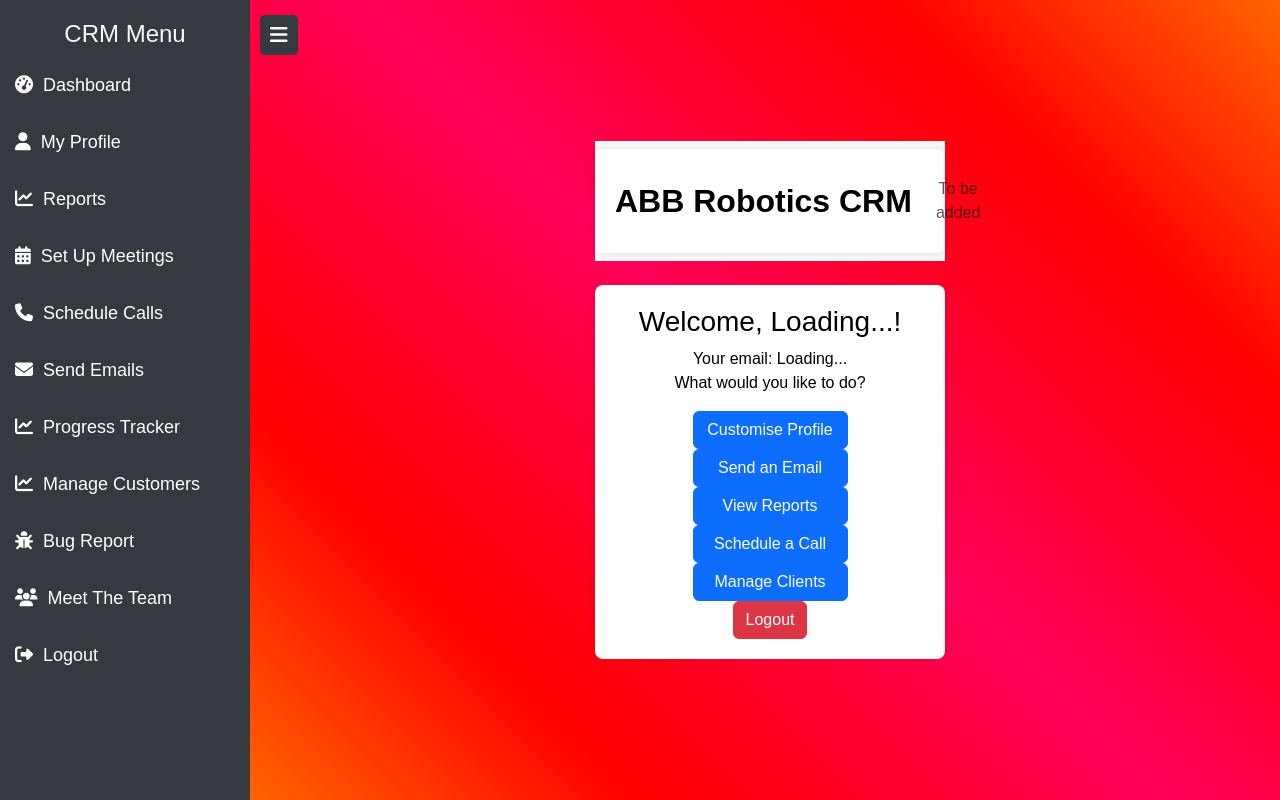
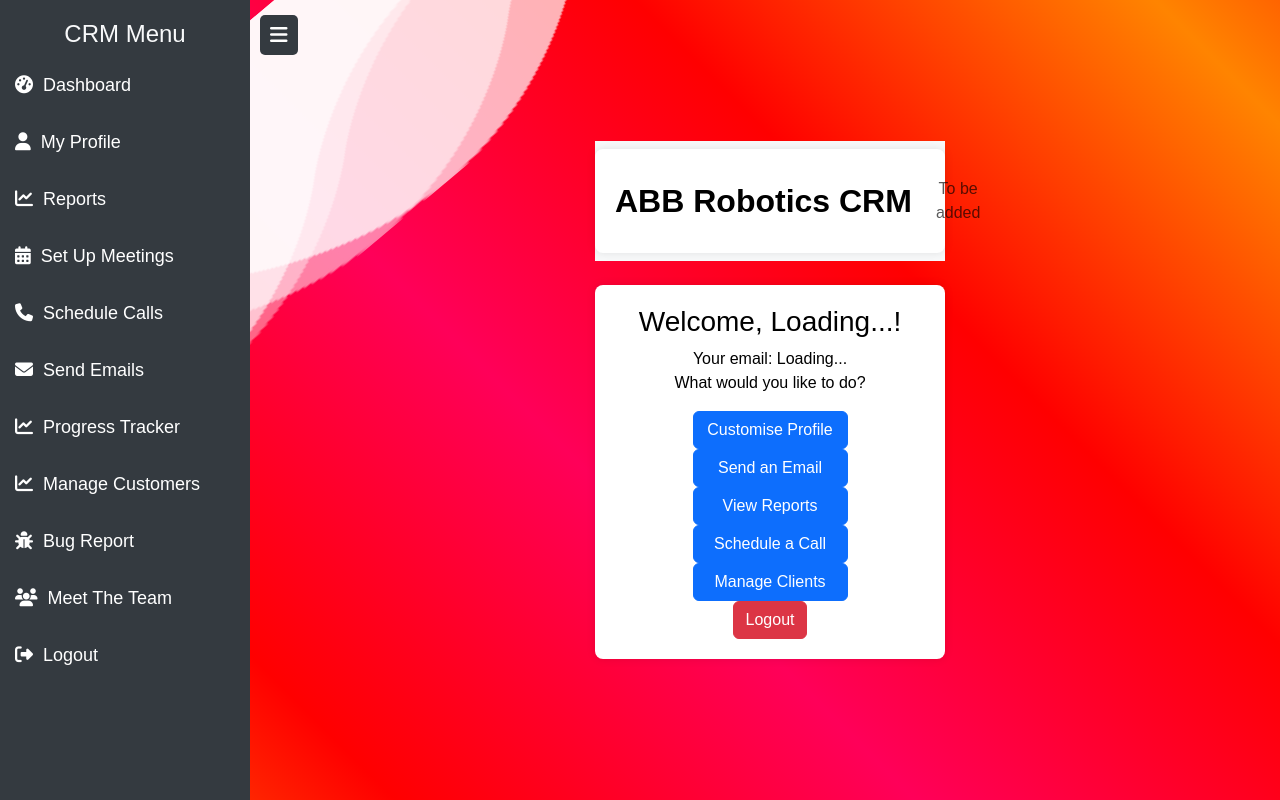
Before and after one commit to Syrup-2005/CRM-CW, a PHP site: page /CRM/dashboard.html in a window 1280 px wide. Run offline with PHP 8.4, Linux system fonts and the light colour scheme; some libraries are stand-ins or nearby versions.

Commit message:
waves trial 1

```diff
--- a/dashboard.html
+++ b/dashboard.html
@@ -125,6 +125,13 @@
 </head>
 
 <body>
+    <section class="top-waves">
+        <div class="wave wave1"></div>
+        <div class="wave wave2"></div>
+        <div class="wave wave3"></div>
+        <div class="wave wave4"></div>
+    </section>
+
     <!-- Sidebar Navigation -->
     <div class="sidebar" id="sidebar">
         <h4 class="text-center text-light">CRM Menu</h4>
@@ -171,7 +178,7 @@
 
             <a href="logout.php" class="btn btn-danger">Logout</a>
         </div>
-
+    </div>
 
     <!-- Bootstrap JavaScript -->
     <script src="https://cdn.jsdelivr.net/npm/bootstrap@5.3.0/dist/js/bootstrap.bundle.min.js"></script>
--- a/styles.css
+++ b/styles.css
@@ -28,18 +28,88 @@ body
 
 @keyframes gradientAnimation
 {
-    /* initial bg-pos set to x=0, y=100 */
+    /* initial bg-pos set to x=100, y=0
+    direction will be bottom left -> top right */
     0%
     {
-        background-position: 0% 100%;
+        background-position: 100% 0%;
     }
 
     100%
     {
-        background-position: 100% 0%;
+        background-position: 0% 100%;
     }
 }
 
+.top-waves
+{
+    position: fixed;
+    width: 100%;
+    height: 100vh;
+    background: transparent;
+    overflow: hidden;
+}
+
+.top-waves .wave
+{
+    position: absolute;
+    top: 0%;
+    left: -25%;
+    rotate: 140deg;
+    width: 100%;
+    height: 250px;
+    background: url(images/wave.png);
+    background-size: 1000px 250px; /* same as height */
+    /* filter: invert(100%);  */
+}
+
+.top-waves .wave.wave1
+{
+    animation: waveAnimation 10s linear infinite;
+    z-index: 1000; /* sets position on layer */
+    opacity: 0.7;
+    animation-delay: 0s;
+    bottom: 0;
+}
+
+.top-waves .wave.wave2
+{
+    animation: waveAnimation 5s linear infinite;
+    z-index: 999; /* sets position on layer */
+    opacity: 0.6;
+    animation-delay: -5s;
+    bottom: 20px;
+}
+
+.top-waves .wave.wave3
+{
+    animation: waveAnimation 15s linear infinite;
+    z-index: 998; /* sets position on layer */
+    opacity: 0.5;
+    animation-delay: -2s;
+    bottom: 35px;
+}
+
+.top-waves .wave.wave4
+{
+    animation: waveAnimation 10s linear infinite;
+    z-index: 997; /* sets position on layer */
+    opacity: 0.4;
+    animation-delay: -7s;
+    bottom: 100px;
+}
+
+@keyframes waveAnimation
+{
+    0%
+    {
+        background-position-x: 0;
+    }
+    100%
+    {
+        background-position-x: -1000px; /* same as bg-size: 1000px _ */
+    }
+}
 
 /* Container for forms */
 .container {
```
Also changed, not shown: images/background.jpg (renamed from background.jpg), images/wave.png (added), 1 other file.
